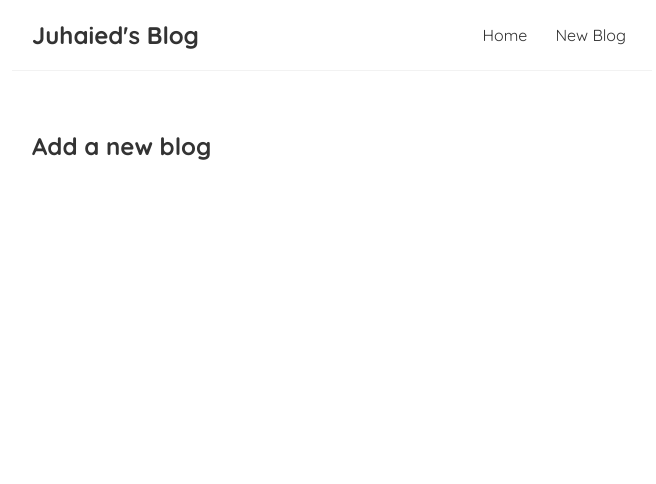
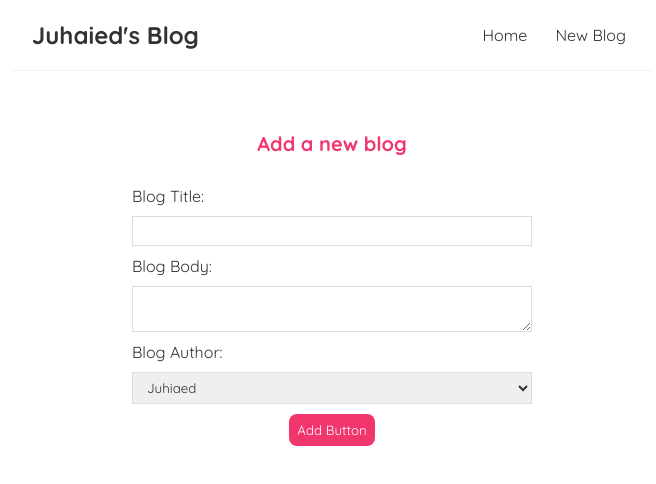
Before and after one commit to Juhaied/react, a React (Create React App) app in the folder blogapp/: page /create in a window 1280 px wide. Shown: the top 484 px of the page, without its empty margins (308-964 px from the left). Built offline with nearby package versions, Linux system fonts and the light colour scheme.

Commit message:
Controlled Input Forms

```diff
--- a/blogapp/src/BlogDetails.js
+++ b/blogapp/src/BlogDetails.js
@@ -1,4 +1,4 @@
-import { Link, useParams } from "react-router-dom/cjs/react-router-dom.min"
+import { useParams } from "react-router-dom/cjs/react-router-dom.min"
 import useFetch from "./useFetch";
 
 const BlogDetails = () => {
--- a/blogapp/src/Create.js
+++ b/blogapp/src/Create.js
@@ -1,7 +1,41 @@
+import { useState } from "react"
+
 const Create = () => {
+
+  const[title,setTitle] = useState('');
+  const[body,setBody] = useState('');
+  const[author,setAuthor] = useState('Mario');
+
   return (
     <div className="create">
       <h2>Add a new blog</h2>
+      <form>
+        <label>Blog Title:</label>
+        <input
+          type="text>"
+          required
+          value={title}
+          onChange={(e) => setTitle(e.target.value)}
+        />
+
+        <label>Blog Body:</label>
+        <textarea
+          required
+          value={body}
+          onChange={(e)=>setBody(e.target.value)}
+        ></textarea>
+
+        <label>Blog Author:</label>
+        <select
+          value={author}
+          onChange={(e)=>setAuthor(e.target.value)}
+        >
+          <option value="Juhaied">Juhiaed</option>
+          <option value="Neeha">Neeha</option>
+        </select>
+        <button>Add Button</button>
+
+      </form>
     </div>
   )
 }
--- a/blogapp/src/index.css
+++ b/blogapp/src/index.css
@@ -112,3 +112,34 @@
   border-radius: 8px;
   cursor: pointer;
 }
+.create {
+  max-width: 400px;
+  margin: 0 auto;
+  text-align: center;
+}
+.create label{
+  text-align: left;
+  display: block;
+}
+
+.create h2{
+  font-size: 20px;
+  color: #f1356d;
+  margin-bottom: 30px;
+}
+.create input, .create textarea, .create select{
+  width: 400px;
+  padding: 6px 10px;
+  margin: 10px 0;
+  border: 1px solid #ddd;
+  box-sizing: border-box;
+  display: block;
+}
+.create button{
+  background: #f1356d;
+  color: #fff;
+  border: 0;
+  padding: 8px;
+  border-radius: 8px;
+  cursor: pointer;
+}
```
